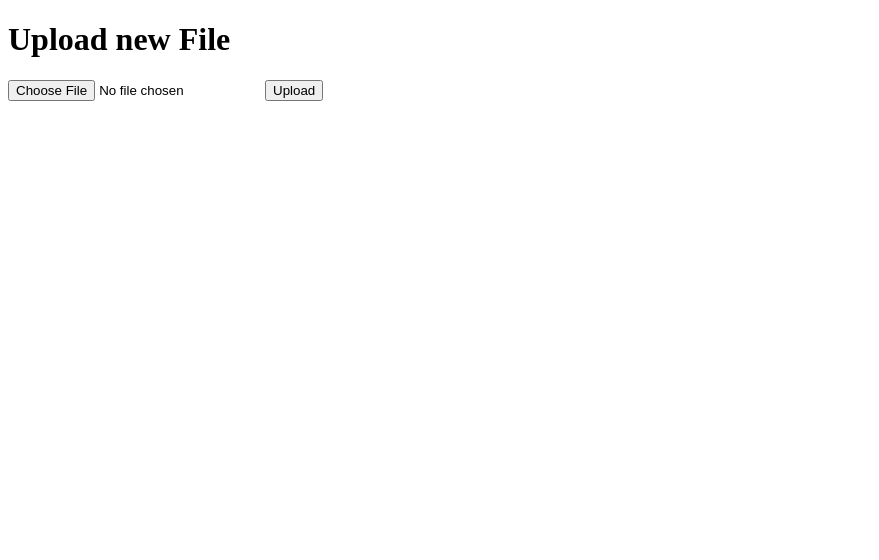
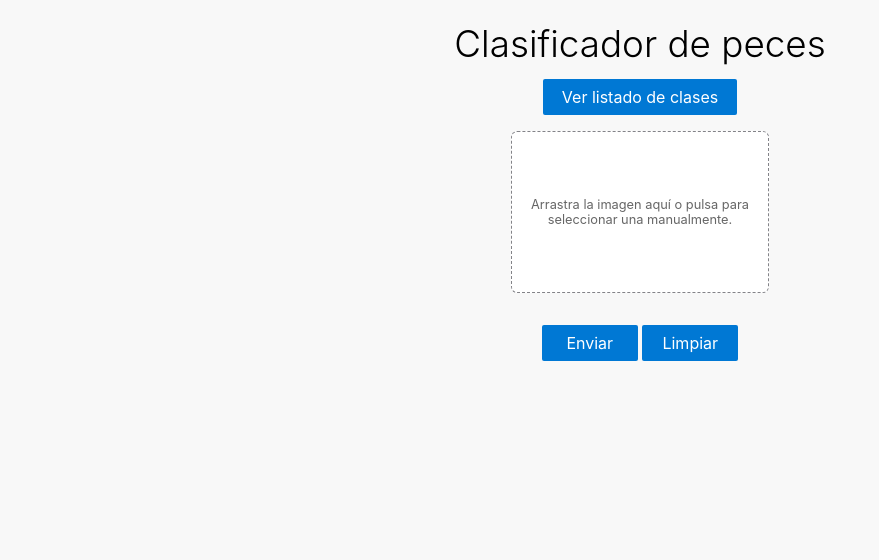
Before and after one commit to jossalgon/Fishly-Hierarchical-image-classification, a Flask app: template api/templates/predict.html in a window 1280 px wide. Shown: the top 560 px of the page, without its empty margins (0-879 px from the left). Before the commit the page ends 101 px from the top, so only its background shows below. Run offline with Flask 2, Linux system fonts and the light colour scheme; the template is opened without the code that fills it, so the values that code supplies are empty; parts of the project's set-up code (start-up, migrations or seed data) failed here and were passed over.

Commit message:
Improve UI

```diff
--- a/api/app.py
+++ b/api/app.py
@@ -23,7 +23,7 @@ sess.init_app(app)
 
 
 app.config['MAX_CONTENT_LENGTH'] = 16 * 1024 * 1024
-sentry = Sentry(app, dsn='XXXXXXXXX')
+sentry = Sentry(app, dsn='https://791bf73d1a68434cb242ab126ef4db96:b0ca421137734105bce2f8c5043fa17c@sentry.io/294114')
 
 def custom_get_y(o):
     fine_label = o['Specie']
@@ -184,10 +184,6 @@ def allowed_file(filename):
            filename.rsplit('.', 1)[1].lower() in ALLOWED_EXTENSION
 
 
-@app.route('/', methods=['GET'])
-def index():
-    return render_template('index.html')
-
 @app.route('/privacy-policy', methods=['GET'])
 def privacy():
     return render_template('privacy.html')
@@ -198,30 +194,9 @@ def classes():
     return json.dumps(list(learn.dls.vocab))
 
 
-@app.route('/predict', methods=['GET', 'POST'])
+@app.route('/', methods=['GET'])
 def predict():
-    predicted, image_id = None, None
-    if request.method == 'POST':
-        # check if the post request has the file part
-        if 'file' not in request.files:
-            return redirect(request.url)
-        image_id = str(uuid.uuid1())
-        file = request.files['file']
-        # if user does not select file, browser also
-        # submit a empty part without filename
-        if file.filename == '':
-            return redirect(request.url)
-        if file and allowed_file(file.filename):
-            file_path = os.path.join(UPLOAD_FOLDER, image_id+'.jpg')
-            file.save(file_path)
-            results = get_prediction(file_path, 3)
-            predicted = ', '.join(results)
-            # os.remove(file_path)
-
-        session['image_id'] = image_id
-        session['predicted'] = predicted
-        return redirect(request.url)
-    return render_template('predict.html', predicted=session.get('predicted'), image_id=session.get('image_id'))
+    return render_template('predict.html')
 
 
 @app.route('/uploads/<filename>')
--- /dev/null
+++ b/api/static/main.css
@@ -0,0 +1,165 @@
+body {
+  font-family: -apple-system, BlinkMacSystemFont, Segoe UI, Roboto, Oxygen,
+    Ubuntu, Cantarell, Fira Sans, Droid Sans, Helvetica Neue, sans-serif;
+  -webkit-font-smoothing: antialiased;
+  background-color: #f8f8f8;
+}
+
+/* Global button style */
+.button {
+  font-family: inherit;
+  text-align: center;
+  cursor: pointer;
+  border: none;
+  text-decoration: none;
+  outline: none;
+  color: #ffffff;
+  background-color: rgb(0, 120, 212);
+  padding: 0.5rem 1.2rem;
+  border-radius: 2px;
+  font-size: 1rem;
+  min-width: 6rem;
+}
+
+.button:hover {
+  background-color: rgb(16, 110, 190);
+}
+
+.button.disabled {
+  pointer-events: none;
+  background-color: #cccccc;
+  color: #666666;
+}
+
+/* Main section */
+
+.main {
+  box-sizing: border-box;
+  display: flex;
+  flex-direction: column;
+  align-items: center;
+}
+
+.main .title h3 {
+  font-size: 2.3rem;
+  font-weight: 300;
+  margin: 0.8rem 0;
+}
+
+.hidden {
+  display: none;
+}
+
+.reveal {
+  opacity: 0;
+}
+
+.reveal:hover {
+  opacity: 0.2;
+}
+
+/* Upload box */
+.upload-box {
+  font-size: 0.8rem;
+  color: #666666;
+  cursor: pointer;
+  width: 16rem;
+  height: 10rem;
+  background: #fff;
+  border: 0.1rem dashed #838388;
+  border-radius: 0.4rem;
+  display: flex;
+  justify-content: center;
+  align-items: center;
+  flex-direction: column;
+  margin: 1rem 0 2rem 0;
+}
+
+.upload-box.dragover {
+  /* background-color: grey; */
+  color: #eeeeee;
+  border: 0.1rem solid rgb(0, 120, 212);
+  box-shadow: inset 0 0 0 0.1rem rgb(0, 120, 212);
+}
+
+.upload-box:hover {
+  border-color: rgb(0, 120, 212);
+}
+
+.upload-box #image-preview {
+  max-width: 14rem;
+  max-height: 8rem;
+  box-shadow: 0 4px 4px 0 rgba(0, 0, 0, 0.2), 0 6px 10px 0 rgba(0, 0, 0, 0.19);
+}
+
+#image-result {
+  box-shadow: 0 4px 8px 0 rgba(0, 0, 0, 0.2), 0 6px 20px 0 rgba(0, 0, 0, 0.19);
+  max-height: 20rem;
+}
+
+#image-box {
+  position: relative;
+  width: auto;
+  float: left;
+  margin-bottom: 2rem;
+}
+
+#image-display {
+  box-shadow: 0 4px 8px 0 rgba(0, 0, 0, 0.2), 0 6px 20px 0 rgba(0, 0, 0, 0.19);
+  height: 30rem;
+}
+
+#image-display.loading {
+  filter: brightness(30%);
+}
+
+#pred-result {
+  color: white;
+  font-size: 1.5rem;
+  position: absolute;
+  top: 50%;
+  left: 50%;
+  transform: translate(-50%, -50%);
+}
+
+#loader {
+  position: absolute;
+  top: 50%;
+  left: 50%;
+  transform: translate(-50%, -50%);
+  z-index: 10;
+  margin: 0 auto;
+}
+
+/* Animation */
+#spinner {
+  box-sizing: border-box;
+  stroke: #cccccc;
+  stroke-width: 3px;
+  transform-origin: 50%;
+  animation: line 1.6s cubic-bezier(0.4, 0, 0.2, 1) infinite,
+    rotate 1.6s linear infinite;
+}
+@keyframes rotate {
+  from {
+    transform: rotate(0);
+  }
+  to {
+    transform: rotate(450deg);
+  }
+}
+@keyframes line {
+  0% {
+    stroke-dasharray: 2, 85.964;
+    transform: rotate(0);
+  }
+  50% {
+    stroke-dasharray: 65.973, 21.9911;
+    stroke-dashoffset: 0;
+  }
+  100% {
+    stroke-dasharray: 2, 85.964;
+    stroke-dashoffset: -65.973;
+    transform: rotate(90deg);
+  }
+}
--- /dev/null
+++ b/api/static/main.js
@@ -0,0 +1,152 @@
+//========================================================================
+// Drag and drop image handling
+//========================================================================
+
+var fileDrag = document.getElementById("file-drag");
+var fileSelect = document.getElementById("file");
+
+// Add event listeners
+fileDrag.addEventListener("dragover", fileDragHover, false);
+fileDrag.addEventListener("dragleave", fileDragHover, false);
+fileDrag.addEventListener("drop", fileSelectHandler, false);
+fileSelect.addEventListener("change", fileSelectHandler, false);
+
+function fileDragHover(e) {
+  // prevent default behaviour
+  e.preventDefault();
+  e.stopPropagation();
+
+  fileDrag.className = e.type === "dragover" ? "upload-box dragover" : "upload-box";
+}
+
+function fileSelectHandler(e) {
+  // handle file selecting
+  var files = e.target.files || e.dataTransfer.files;
+  fileDragHover(e);
+  for (var i = 0, f; (f = files[i]); i++) {
+    previewFile(f);
+  }
+}
+
+//========================================================================
+// Web page elements for functions to use
+//========================================================================
+
+var imagePreview = document.getElementById("image-preview");
+var imageDisplay = document.getElementById("image-display");
+var uploadCaption = document.getElementById("upload-caption");
+var predResult = document.getElementById("pred-result");
+var loader = document.getElementById("loader");
+
+//========================================================================
+// Main button events
+//========================================================================
+
+function submitImage() {
+  // action for the submit button
+  if (!imageDisplay.src || !imageDisplay.src.startsWith("data")) {
+    window.alert("Por favor, selecciona una imagen antes de enviar.");
+    return;
+  }
+
+  loader.classList.remove("hidden");
+  imageDisplay.classList.add("loading");
+
+  const fileUpload = document.getElementById('file').files[0]
+
+  // call the predict function of the backend
+  predictImage(fileUpload);
+}
+
+function clearImage() {
+  // reset selected files
+  fileSelect.value = "";
+
+  // remove image sources and hide them
+  imagePreview.src = "";
+  imageDisplay.src = "";
+  predResult.innerHTML = "";
+
+  hide(imagePreview);
+  hide(imageDisplay);
+  hide(loader);
+  hide(predResult);
+  show(uploadCaption);
+
+  imageDisplay.classList.remove("loading");
+}
+
+function previewFile(file) {
+  // show the preview of the image
+  console.log(file.name);
+  var fileName = encodeURI(file.name);
+
+  var reader = new FileReader();
+  reader.readAsDataURL(file);
+  reader.onloadend = () => {
+    imagePreview.src = URL.createObjectURL(file);
+
+    show(imagePreview);
+    hide(uploadCaption);
+
+    // reset
+    predResult.innerHTML = "";
+    imageDisplay.classList.remove("loading");
+
+    displayImage(reader.result, "image-display");
+  };
+}
+
+//========================================================================
+// Helper functions
+//========================================================================
+
+function predictImage(fileUpload) {
+  let formData = new FormData();
+  formData.append('file', fileUpload);
+
+  fetch("/api/predict", {
+    method: "POST",
+    headers: {
+    },
+    body: formData
+  })
+    .then(resp => {
+      console.log(resp)
+      if (resp.ok)
+        resp.json().then(data => {
+          displayResult(data);
+        });
+    })
+    .catch(err => {
+      console.log("An error occured", err.message);
+      window.alert("Algo fue mal, inténtelo más tarde.");
+    });
+}
+
+function displayImage(image, id) {
+  // display image on given id <img> element
+  let display = document.getElementById(id);
+  display.src = image;
+  show(display);
+}
+
+function displayResult(data) {
+  // display the result
+  // imageDisplay.classList.remove("loading");
+  hide(loader);
+  predResult.innerHTML = '<b>1º - ' + data.result[0]+'</b>'+
+                          '<br><br>2º - ' + data.result[1] +
+                          '<br><br>3º - ' + data.result[2];
+  show(predResult);
+}
+
+function hide(el) {
+  // hide an element
+  el.classList.add("hidden");
+}
+
+function show(el) {
+  // show an element
+  el.classList.remove("hidden");
+}
--- a/api/templates/predict.html
+++ b/api/templates/predict.html
@@ -1,15 +1,43 @@
-<!doctype html>
+<!DOCTYPE html>
 <html>
-<body>
-<title>Upload new File</title>
-<h1>Upload new File</h1>
-<form method=post enctype=multipart/form-data>
-    <p><input type=file name=file>
-        <input type=submit value=Upload>
-</form>
-{% if predicted and image_id %}
-<h3>Predicted: {{predicted}}</h3>
-<img src="uploads/{{image_id}}.jpg" alt="{{predicted}}" height="500px">
-{% endif %}
-</body>
+  <head>
+    <meta charset="utf-8" />
+    <meta http-equiv="X-UA-Compatible" content="IE=edge" />
+    <title>Clasificador de peces</title>
+    <meta name="viewport" content="width=device-width, initial-scale=1" />
+    <link rel="stylesheet" type="text/css" href="{{ url_for('static',filename='main.css') }}" />
+  </head>
+
+  <body>
+    <div class="main">
+        <div class="title">
+          <h3>Clasificador de peces</h3>
+        </div>
+
+        <div class="panel">
+            <center><input type="button" value="Ver listado de clases" class="button" onclick=" window.open('/classes','_blank')" /></center>
+          <input id="file" class="hidden" type="file" accept="image/x-png,image/gif,image/jpeg" />
+          <label for="file" id="file-drag" class="upload-box">
+            <center><div id="upload-caption">Arrastra la imagen aquí o pulsa para seleccionar una manualmente.</div></center>
+            <img id="image-preview" class="hidden" />
+          </label>
+        </div>
+        <div style="margin-bottom: 2rem;">
+          <input type="button" value="Enviar" class="button" onclick="submitImage();" />
+          <input type="button" value="Limpiar" class="button" onclick="clearImage();" />
+        </div>
+
+        <div id="image-box">
+          <img id="image-display" />
+          <div id="pred-result" class="hidden"></div>
+          <svg id="loader" class="hidden" viewBox="0 0 32 32" width="32" height="32">
+            <circle id="spinner" cx="16" cy="16" r="14" fill="none"></circle>
+          </svg>
+        </div>
+      </div>
+  </body>
+
+  <footer>
+    <script src="{{ url_for('static',filename='main.js') }}"></script>
+  </footer>
 </html>
```
